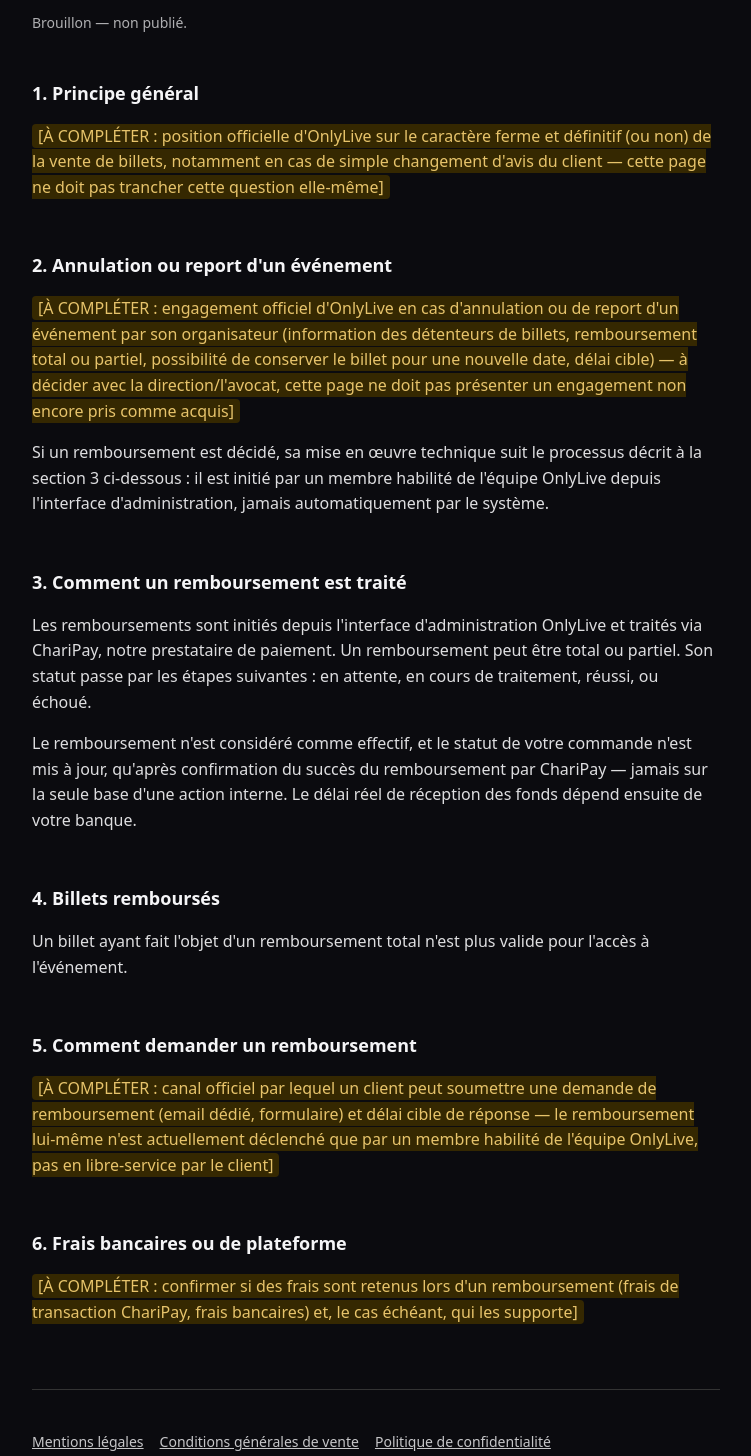
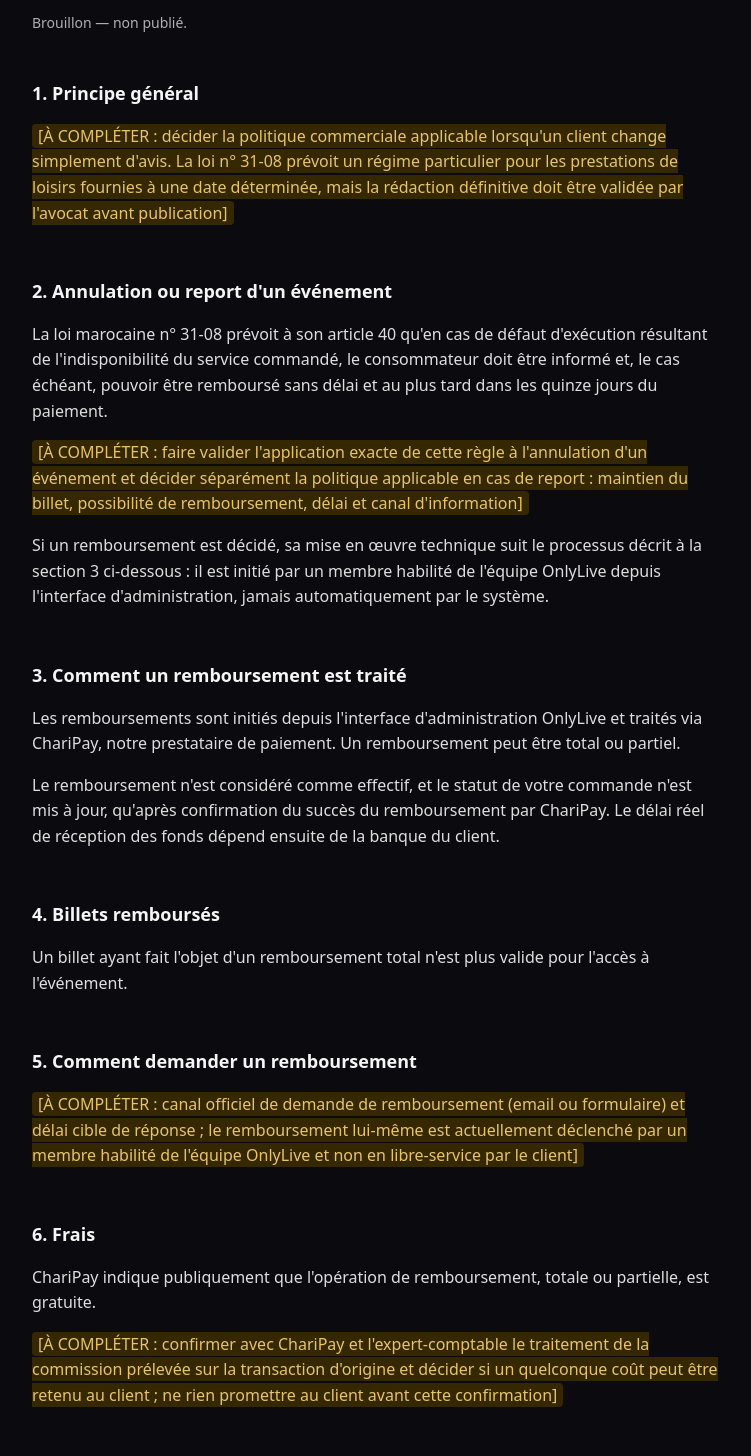
Before and after one commit to EL-Bied-Ali/OnlyLive-Events, a Next.js app: page /legal/politique-de-remboursement in a window 1280 px wide. Shown: the part 314-1770 px from the top of the page, without its empty margins (264-1015 px from the left). Built offline with nearby package versions, Linux system fonts and the light colour scheme.

Commit message:
Prefill refund policy with confirmed legal and ChariPay facts

```diff
--- a/app/(marketing)/legal/politique-de-remboursement/page.tsx
+++ b/app/(marketing)/legal/politique-de-remboursement/page.tsx
@@ -19,21 +19,26 @@
       <Section heading="1. Principe général">
         <p>
           <ToFill>
-            position officielle d&apos;OnlyLive sur le caractère ferme et définitif (ou non) de la
-            vente de billets, notamment en cas de simple changement d&apos;avis du client — cette
-            page ne doit pas trancher cette question elle-même
+            décider la politique commerciale applicable lorsqu&apos;un client change simplement
+            d&apos;avis. La loi n° 31-08 prévoit un régime particulier pour les prestations de
+            loisirs fournies à une date déterminée, mais la rédaction définitive doit être validée
+            par l&apos;avocat avant publication
           </ToFill>
         </p>
       </Section>
 
       <Section heading="2. Annulation ou report d'un événement">
         <p>
+          La loi marocaine n° 31-08 prévoit à son article 40 qu&apos;en cas de défaut
+          d&apos;exécution résultant de l&apos;indisponibilité du service commandé, le consommateur
+          doit être informé et, le cas échéant, pouvoir être remboursé sans délai et au plus tard
+          dans les quinze jours du paiement.
+        </p>
+        <p>
           <ToFill>
-            engagement officiel d&apos;OnlyLive en cas d&apos;annulation ou de report d&apos;un
-            événement par son organisateur (information des détenteurs de billets, remboursement
-            total ou partiel, possibilité de conserver le billet pour une nouvelle date, délai
-            cible) — à décider avec la direction/l&apos;avocat, cette page ne doit pas
-            présenter un engagement non encore pris comme acquis
+            faire valider l&apos;application exacte de cette règle à l&apos;annulation d&apos;un
+            événement et décider séparément la politique applicable en cas de report : maintien du
+            billet, possibilité de remboursement, délai et canal d&apos;information
           </ToFill>
         </p>
         <p>
@@ -47,14 +52,12 @@
         <p>
           Les remboursements sont initiés depuis l&apos;interface d&apos;administration OnlyLive et
           traités via ChariPay, notre prestataire de paiement. Un remboursement peut être total ou
-          partiel. Son statut passe par les étapes suivantes : en attente, en cours de traitement,
-          réussi, ou échoué.
+          partiel.
         </p>
         <p>
           Le remboursement n&apos;est considéré comme effectif, et le statut de votre commande
           n&apos;est mis à jour, qu&apos;après confirmation du succès du remboursement par
-          ChariPay — jamais sur la seule base d&apos;une action interne. Le délai réel de
-          réception des fonds dépend ensuite de votre banque.
+          ChariPay. Le délai réel de réception des fonds dépend ensuite de la banque du client.
         </p>
       </Section>
 
@@ -68,19 +71,23 @@
       <Section heading="5. Comment demander un remboursement">
         <p>
           <ToFill>
-            canal officiel par lequel un client peut soumettre une demande de remboursement
-            (email dédié, formulaire) et délai cible de réponse — le remboursement lui-même n&apos;est
-            actuellement déclenché que par un membre habilité de l&apos;équipe OnlyLive, pas en
-            libre-service par le client
+            canal officiel de demande de remboursement (email ou formulaire) et délai cible de
+            réponse ; le remboursement lui-même est actuellement déclenché par un membre habilité
+            de l&apos;équipe OnlyLive et non en libre-service par le client
           </ToFill>
         </p>
       </Section>
 
-      <Section heading="6. Frais bancaires ou de plateforme">
+      <Section heading="6. Frais">
+        <p>
+          ChariPay indique publiquement que l&apos;opération de remboursement, totale ou partielle,
+          est gratuite.
+        </p>
         <p>
           <ToFill>
-            confirmer si des frais sont retenus lors d&apos;un remboursement (frais de transaction
-            ChariPay, frais bancaires) et, le cas échéant, qui les supporte
+            confirmer avec ChariPay et l&apos;expert-comptable le traitement de la commission
+            prélevée sur la transaction d&apos;origine et décider si un quelconque coût peut être
+            retenu au client ; ne rien promettre au client avant cette confirmation
           </ToFill>
         </p>
       </Section>
```
